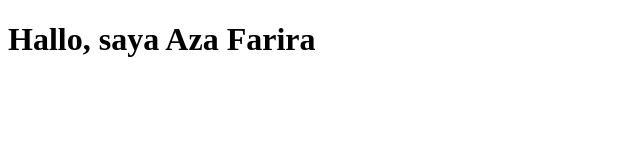
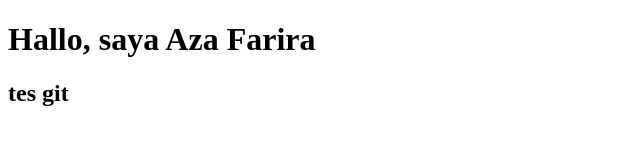
Before and after one commit to Azafarira/Web_Fortopolio, a plain HTML site: page Index.html in a window 1280 px wide. Shown: the full height of the page, 0-640 px from the left. Drawn offline with Linux system fonts and the light colour scheme.

Commit message:
menambahkan baris

```diff
--- a/Index.html
+++ b/Index.html
@@ -7,5 +7,6 @@
 </head>
 <body>
   <h1>Hallo, saya Aza Farira</h1>
+  <h2>tes git</h2>
 </body>
 </html>
```
